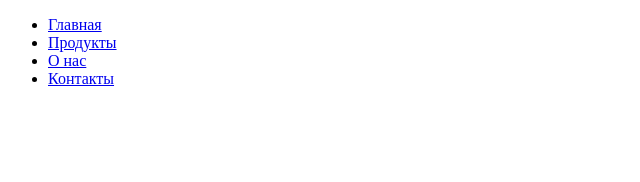
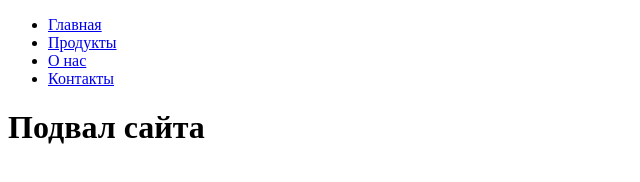
Before and after one commit to Abdyldabek/28-04, a plain HTML site: page index.html in a window 1280 px wide. Shown: the whole page, without its empty margins (0-640 px from the left). Drawn offline with Linux system fonts and the light colour scheme.

Commit message:
feat: added footer

```diff
--- a/index.html
+++ b/index.html
@@ -19,5 +19,8 @@
         </ul>
     </nav>
 </header>
+<footer>
+    <h1> Подвал сайта</h1>
+</footer>
 </body>
 </html>
```
